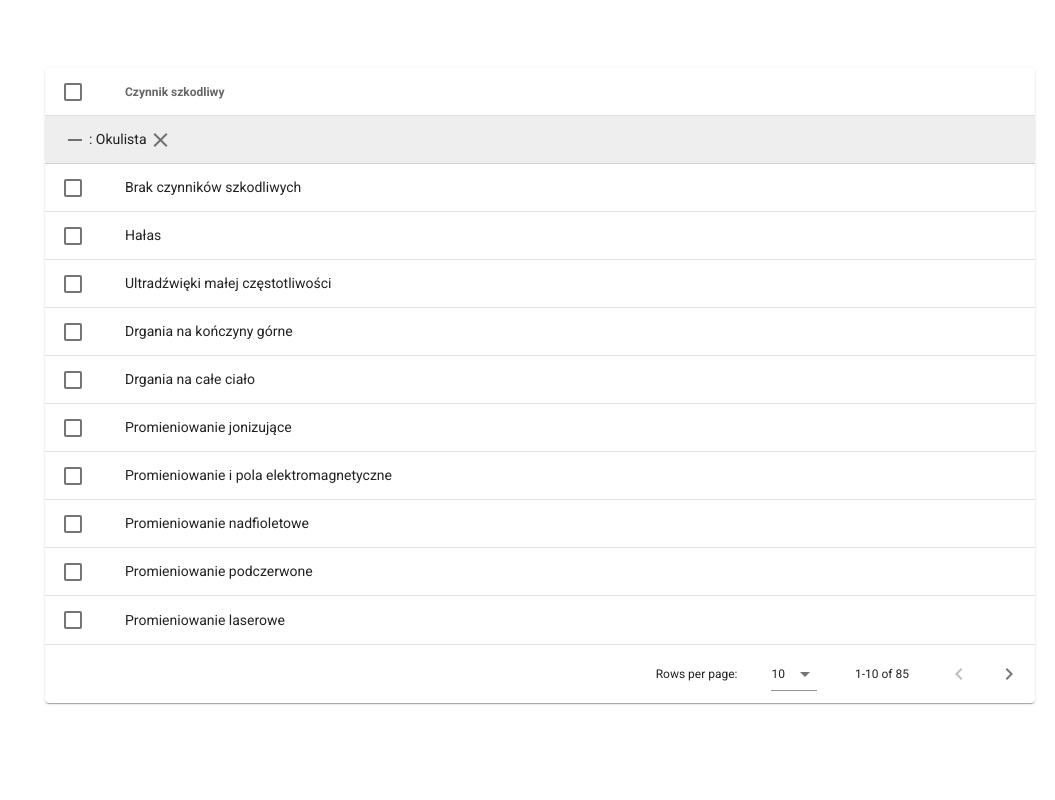
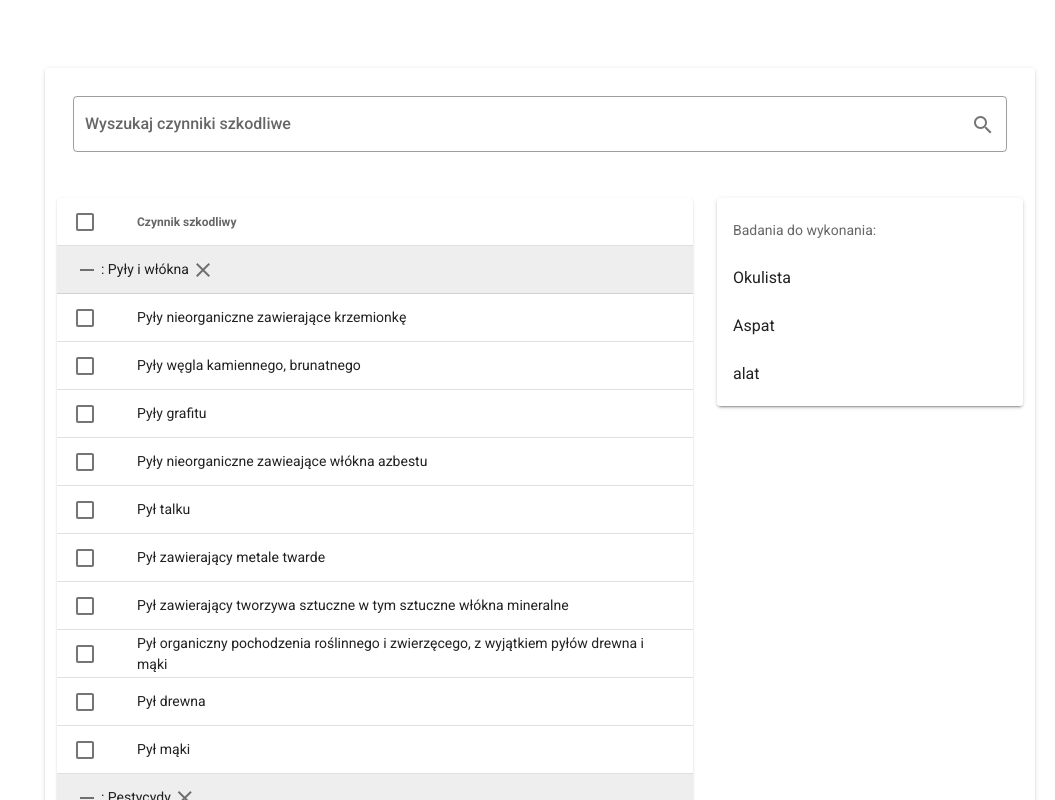
Before and after one commit to szarlejwojciech/work-medicine, a Vue app: page / in a window 1280 px wide. Shown: the top 800 px of the page, without its empty margins (225-1280 px from the left). Built offline with nearby package versions, Linux system fonts and the light colour scheme.

Commit message:
listing simple ui

```diff
--- a/src/assets/data_for_portal.json
+++ b/src/assets/data_for_portal.json
@@ -1209,7 +1209,7 @@
       "options": []
     }
   ],
-  "multiple": `true`,
+  "multiple": true,
   "visibleReception": true,
   "isCalculated": true,
   "calculatedText": "104"
--- a/src/components/MedicineWork.vue
+++ b/src/components/MedicineWork.vue
@@ -1,36 +1,137 @@
 <template>
   <v-container>
-    <v-data-table-header>Hello world </v-data-table-header>
+    <v-card class="pa-3">
+      <v-card-title>
+        <v-text-field
+          v-model="search"
+          append-icon="mdi-magnify"
+          label="Wyszukaj czynniki szkodliwe"
+          outlined
+          clearable
+        ></v-text-field>
+      </v-card-title>
+      <v-row>
+        <v-col cols="8">
           <v-data-table
+            v-if="selected.length"
+            class="elevation-1 mb-10"
             v-model="selected"
             :headers="headers"
-      :items="data"
-      item-key="name"
+            :items="selected"
+            item-key="id"
             show-select
-      class="elevation-1"
-      group-by="value"
+            disable-pagination
+            disable-sort
+            hide-default-footer
           >
           </v-data-table>
-    <div v-for="item in selected" :key="item">{{ item.name }}</div>
+          <v-data-table
+            class="elevation-1"
+            v-model="selected"
+            :search="search"
+            :headers="headers"
+            :items="displayData.filter((item) => !selected.includes(item))"
+            item-key="id"
+            show-select
+            group-by="category"
+            :show-group-by="false"
+            disable-pagination
+            disable-sort
+            group-desc
+            hide-default-footer
+            :hide-default-header="selected.length"
+          >
+          </v-data-table>
+        </v-col>
+        <!-- <div v-for="item in selected" :key="item.id">{{ item.text }}</div> -->
+        <v-col cols="4">
+          <v-card>
+            <v-list>
+              <v-subheader>Badania do wykonania:</v-subheader>
+              <v-list-item-group v-model="selectedItem" color="primary">
+                <v-list-item
+                  v-for="(item, i) in ['Okulista', 'Aspat', 'alat']"
+                  :key="i"
+                >
+                  <v-list-item-content>
+                    <v-list-item-title v-text="item"></v-list-item-title>
+                  </v-list-item-content>
+                </v-list-item>
+              </v-list-item-group>
+            </v-list>
+          </v-card>
+        </v-col>
+      </v-row>
+    </v-card>
   </v-container>
 </template>
 
 <script lang="ts">
 import Vue from "vue";
-import data from "../assets/data";
+import orgData from "../assets/org_data.json";
+import dataForPortal from "../assets/data_for_portal.json";
+import { ref, reactive, watch } from "@vue/composition-api";
+
+interface orgDataItemInterface {
+  id: number;
+  text: string;
+  category: string;
+}
+
+interface orgDataInterface {
+  id: number;
+  order: number;
+  title: string;
+  type: number;
+  arrayValues: orgDataItemInterface[];
+  multiple: boolean;
+  visibleReception: boolean;
+  isCalculated: boolean;
+  calculatedText: string;
+}
 
 export default Vue.extend({
   name: "MedicineWork",
+  setup() {
+    const singleSelect = ref(false);
+    const selected: orgDataItemInterface[] = reactive([]);
+    const headers = [{ text: "Czynnik szkodliwy", value: "text" }];
+    // const selectedHeaders = [{ text: "Zaznaczone czynniki", value: "text" }];
+    const search = ref("");
 
-  data() {
+    let displayData: orgDataItemInterface[] = reactive(
+      orgData.arrayValues.map((item: orgDataItemInterface) => {
+        const { text } = item;
+        if (text.includes("PW:") || text.includes("PW)"))
+          item.category = "Pyły i włókna";
+        else if (text.includes("CT:") || text.includes("CT)"))
+          item.category = "Czynniki toksyczne";
+        else if (text.includes("P:") || text.includes("P)"))
+          item.category = "Pestycydy";
+        else if (text.includes("CB:") || text.includes("CB)"))
+          item.category = "Czynniki biologiczne";
+        else if (text.includes("CPS:") || text.includes("CPS)"))
+          item.category = "Niekorzystne czynniki psychospołeczne";
+        else item.category = "Ogólne";
+
+        const newText = text.split(":")?.[1];
+        if (newText) item.text = newText;
+        return item;
+      })
+    );
+
+    watch(selected, () => {
+      displayData = displayData.filter((item) => !selected.includes(item));
+    });
+
     return {
-      singleSelect: false,
-      selected: [],
-      headers: [{ text: "Czynnik szkodliwy", value: "name" }],
+      singleSelect,
+      selected,
+      headers,
+      // selectedHeaders,
+      displayData,
+      search,
     };
-  },
-  setup() {
-    return { data };
   },
 });
 </script>
```
Lines whose indentation alone changed are shown as unchanged.
